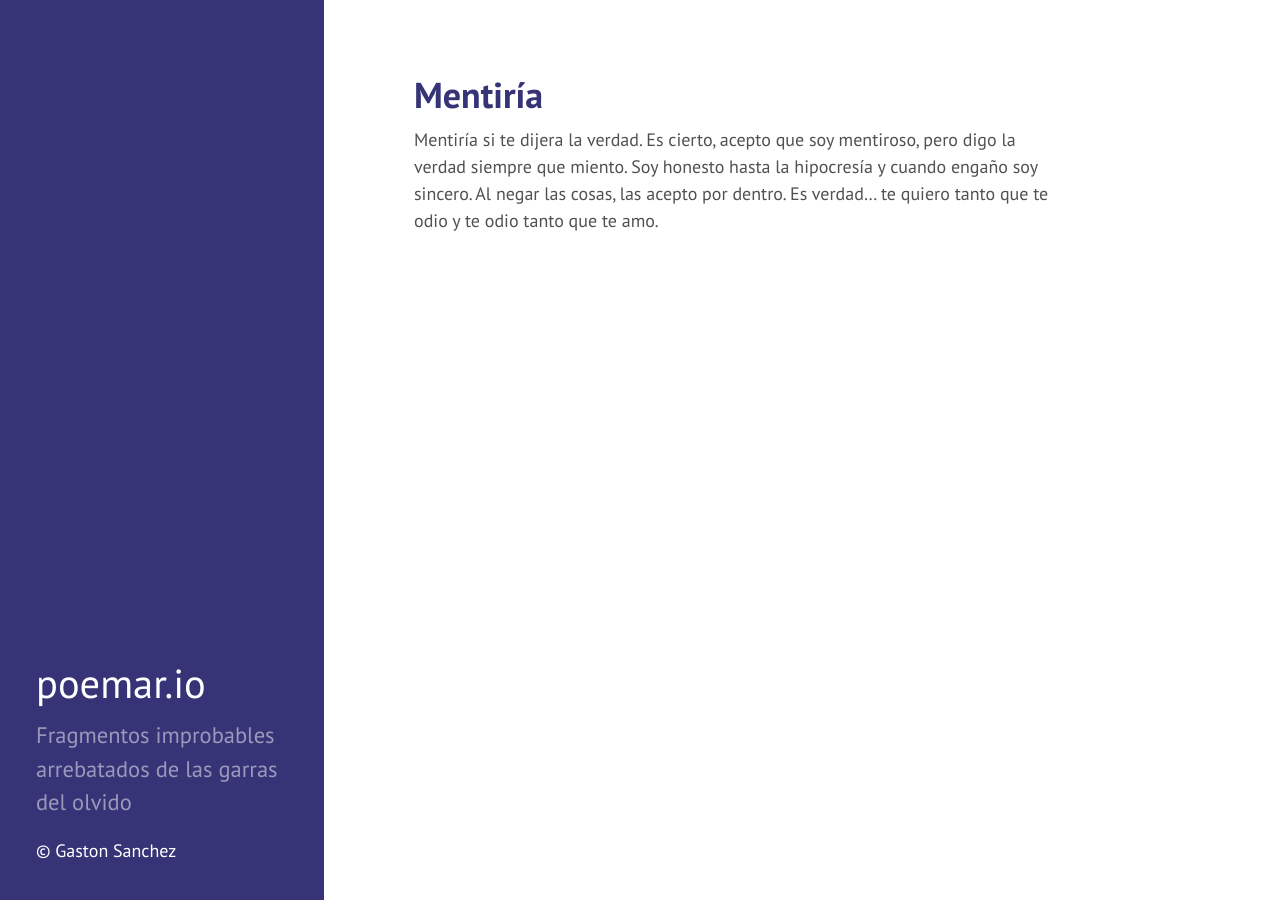
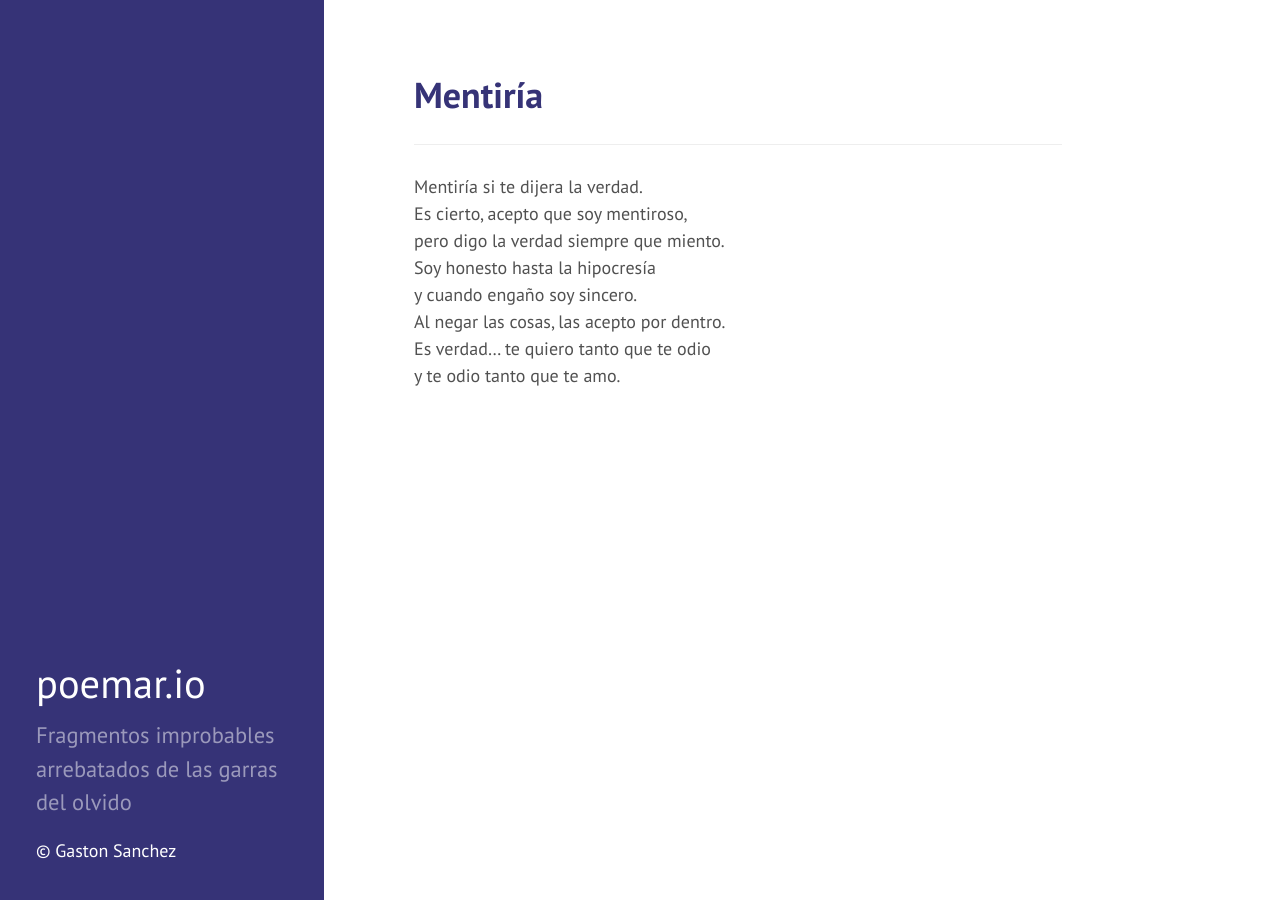
Before and after one commit to gastonstat/poemar, a Jekyll site: the page built from io/mentiria.md, in a window 1280 px wide. Built offline with Jekyll 4.4.1, drawn with Linux system fonts in a browser that asks for light colours; nearby versions of some CDN libraries.

```diff
--- a/io/mentiria.md
+++ b/io/mentiria.md
@@ -3,11 +3,13 @@ layout: poem
 title: "Mentiría"
 ---
 
-Mentiría si te dijera la verdad.
-Es cierto, acepto que soy mentiroso,
-pero digo la verdad siempre que miento.
-Soy honesto hasta la hipocresía
-y cuando engaño soy sincero.
-Al negar las cosas, las acepto por dentro.
-Es verdad... te quiero tanto que te odio
+-----
+
+Mentiría si te dijera la verdad.<br>
+Es cierto, acepto que soy mentiroso,<br>
+pero digo la verdad siempre que miento.<br>
+Soy honesto hasta la hipocresía<br>
+y cuando engaño soy sincero.<br>
+Al negar las cosas, las acepto por dentro.<br>
+Es verdad... te quiero tanto que te odio<br>
 y te odio tanto que te amo.
```
